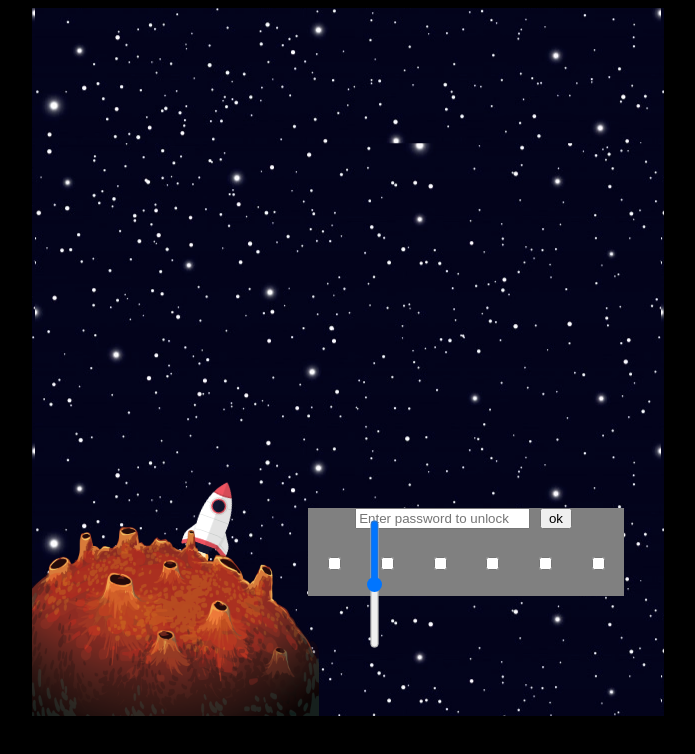
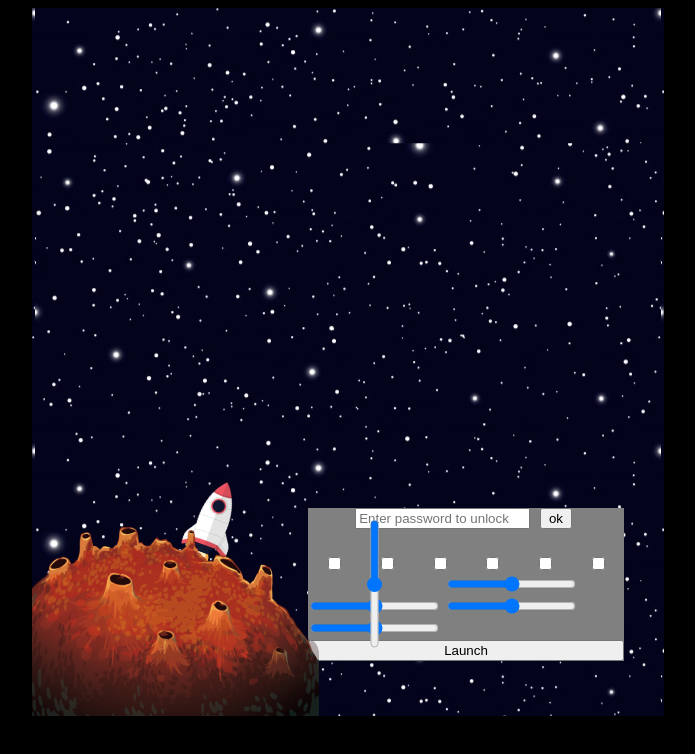
Before and after one commit to joshn28/Open-Space, a plain HTML site: page index.html in a window 1280 px wide. Shown: the whole page, without its empty margins (292-987 px from the left). Drawn offline with Linux system fonts and the light colour scheme.

Commit message:
Added levers and launch button

```diff
--- a/index.html
+++ b/index.html
@@ -36,9 +36,22 @@
             </div>
             <div class="levers">
                 <label for="range1">
-                    <input type="range" id="range1" name="lever">
+                    <input type="range" id="range1" name="lever" class="ranges">
+                </label>
+                <label for="range2">
+                    <input type="range" id="range2" name="lever" class="ranges">
+                </label>
+                <label for="range3">
+                    <input type="range" id="range3" name="lever" class="ranges">
+                </label>
+                <label for="range4">
+                    <input type="range" id="range4" name="lever" class="ranges">
+                </label>
+                <label for="range5">
+                    <input type="range" id="range5" name="lever" class="ranges">
                 </label>
             </div>
+            <button id="launch-button">Launch</button>
         </div>
         <div class="planet-area">
             <img class="planet" src="mars.png" alt="Planet mars">
```
